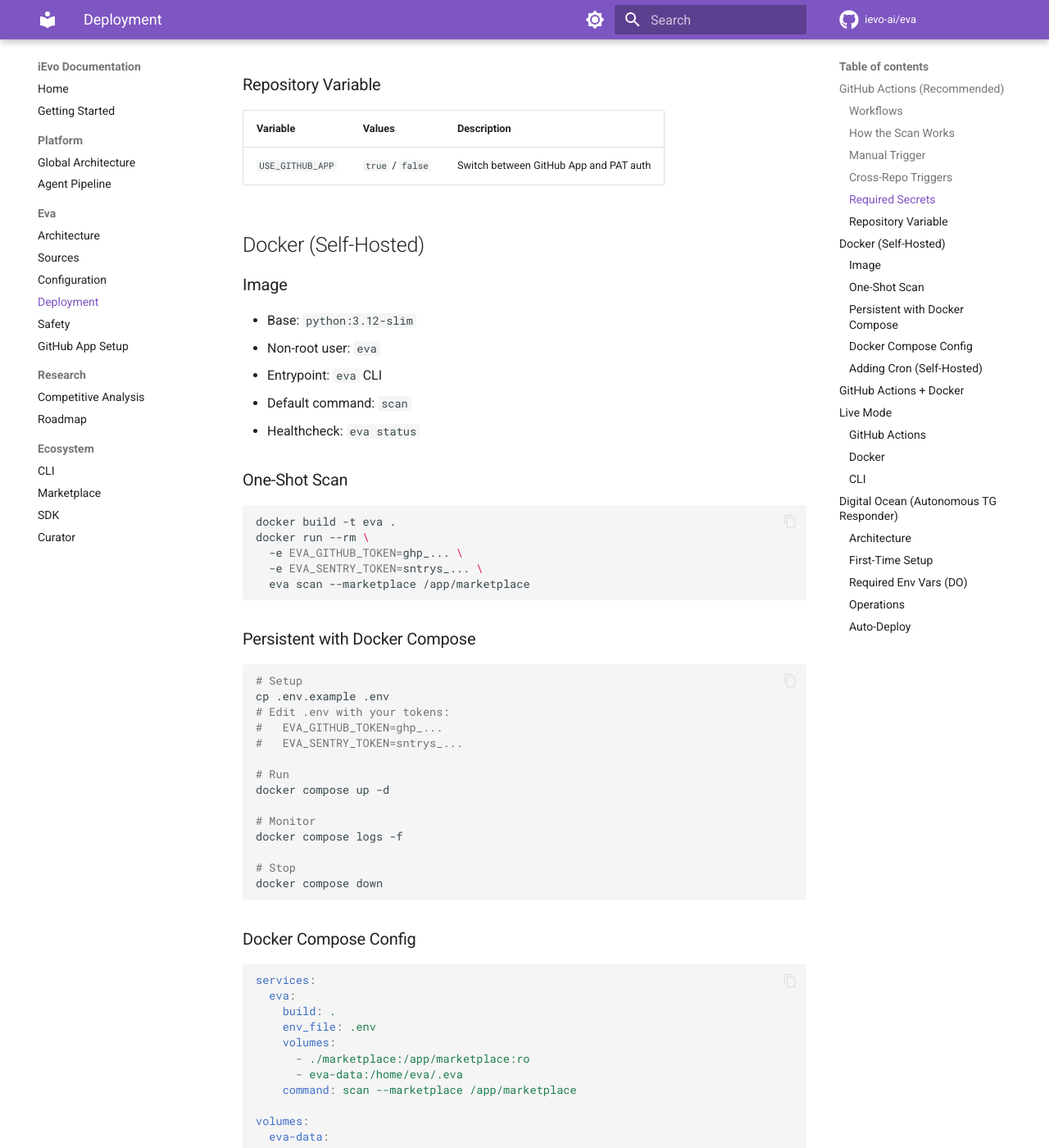
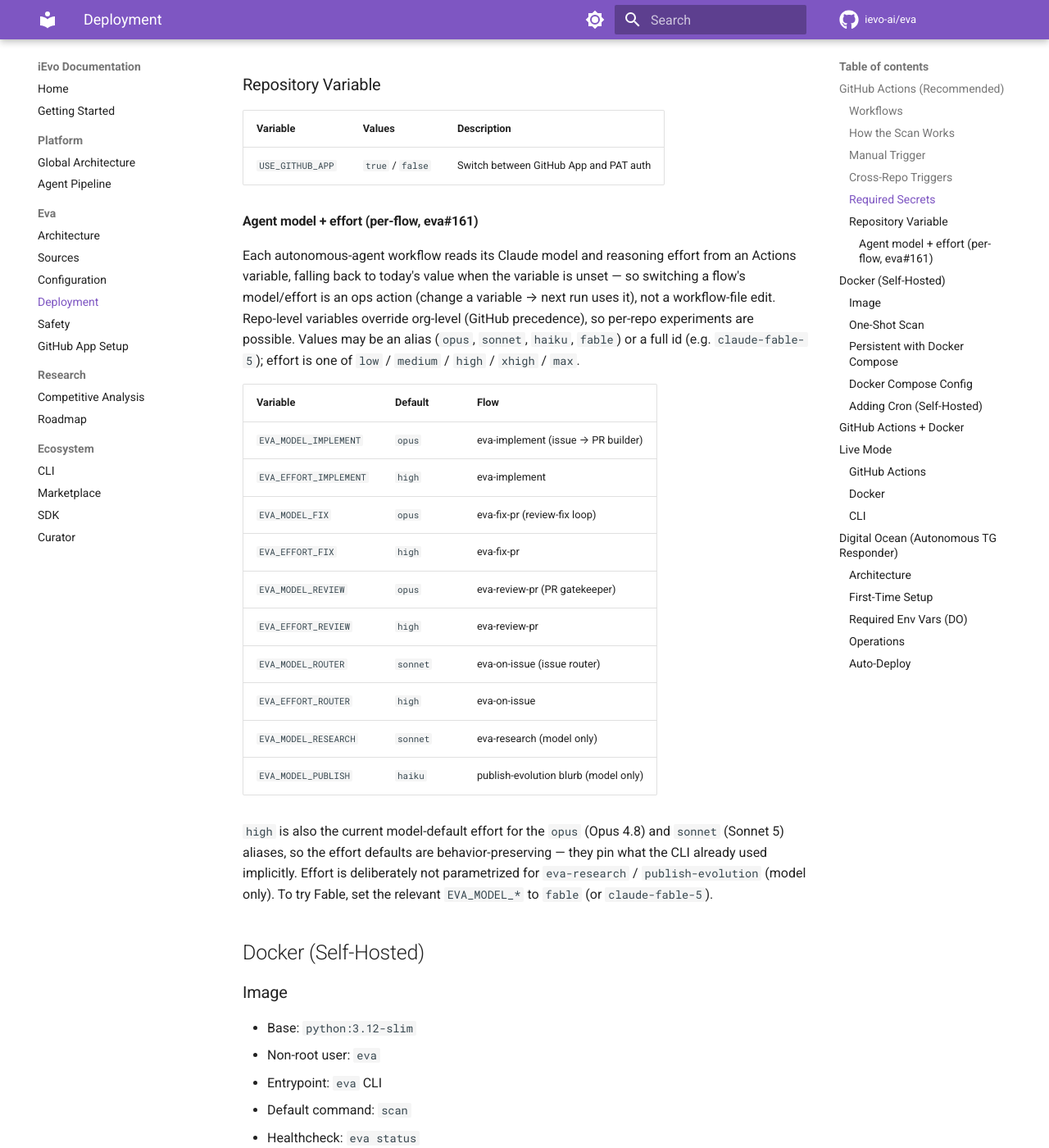
Before and after one commit to ievo-ai/eva, an MkDocs documentation site: the page built from docs/deployment.md, in a window 1280 px wide and 1400 px high, scrolled down 1899 px. Shown: the whole window at 82% size. Built offline with MkDocs 1.6.1 and Material for MkDocs 9.7.7, drawn with Linux system fonts in a browser that asks for light colours; comment, search, counter and statistics services are not loaded.

Commit message:
docs: note effort defaults are behavior-preserving + list model/effort vars
Post-build gap-detection (iEvo /ievo:deep-review) surfaced two worth-fixing
items on Eva's own diff:
- The four newly-added --effort flags default to 'high', which is also the
  current model-default effort for opus (Opus 4.8) / sonnet (Sonnet 5) — so the
  defaults are behavior-preserving, not a silent uplift. Made that explicit in
  each affected workflow comment.
- Added the ten new EVA_MODEL_*/EVA_EFFORT_* variables and their defaults to the
  Repository Variable section of docs/deployment.md (docs ship with code).

Co-Authored-By: iEVO Eva <noreply@ievo.ai>

```diff
--- a/docs/deployment.md
+++ b/docs/deployment.md
@@ -73,6 +73,35 @@ Required: `EVA_DISPATCH_TOKEN` secret with `repo` scope in the source repo.
 | Variable | Values | Description |
 |----------|--------|-------------|
 | `USE_GITHUB_APP` | `true` / `false` | Switch between GitHub App and PAT auth |
+
+#### Agent model + effort (per-flow, eva#161)
+
+Each autonomous-agent workflow reads its Claude model and reasoning effort from
+an Actions variable, falling back to today's value when the variable is unset —
+so switching a flow's model/effort is an ops action (change a variable → next run
+uses it), not a workflow-file edit. Repo-level variables override org-level
+(GitHub precedence), so per-repo experiments are possible. Values may be an alias
+(`opus`, `sonnet`, `haiku`, `fable`) or a full id (e.g. `claude-fable-5`); effort
+is one of `low` / `medium` / `high` / `xhigh` / `max`.
+
+| Variable | Default | Flow |
+|----------|---------|------|
+| `EVA_MODEL_IMPLEMENT` | `opus` | eva-implement (issue → PR builder) |
+| `EVA_EFFORT_IMPLEMENT` | `high` | eva-implement |
+| `EVA_MODEL_FIX` | `opus` | eva-fix-pr (review-fix loop) |
+| `EVA_EFFORT_FIX` | `high` | eva-fix-pr |
+| `EVA_MODEL_REVIEW` | `opus` | eva-review-pr (PR gatekeeper) |
+| `EVA_EFFORT_REVIEW` | `high` | eva-review-pr |
+| `EVA_MODEL_ROUTER` | `sonnet` | eva-on-issue (issue router) |
+| `EVA_EFFORT_ROUTER` | `high` | eva-on-issue |
+| `EVA_MODEL_RESEARCH` | `sonnet` | eva-research (model only) |
+| `EVA_MODEL_PUBLISH` | `haiku` | publish-evolution blurb (model only) |
+
+`high` is also the current model-default effort for the `opus` (Opus 4.8) and
+`sonnet` (Sonnet 5) aliases, so the effort defaults are behavior-preserving — they
+pin what the CLI already used implicitly. Effort is deliberately not parametrized
+for `eva-research` / `publish-evolution` (model only). To try Fable, set the
+relevant `EVA_MODEL_*` to `fable` (or `claude-fable-5`).
 
 ## Docker (Self-Hosted)
 
```
Also changed, not shown: 4 other files.
